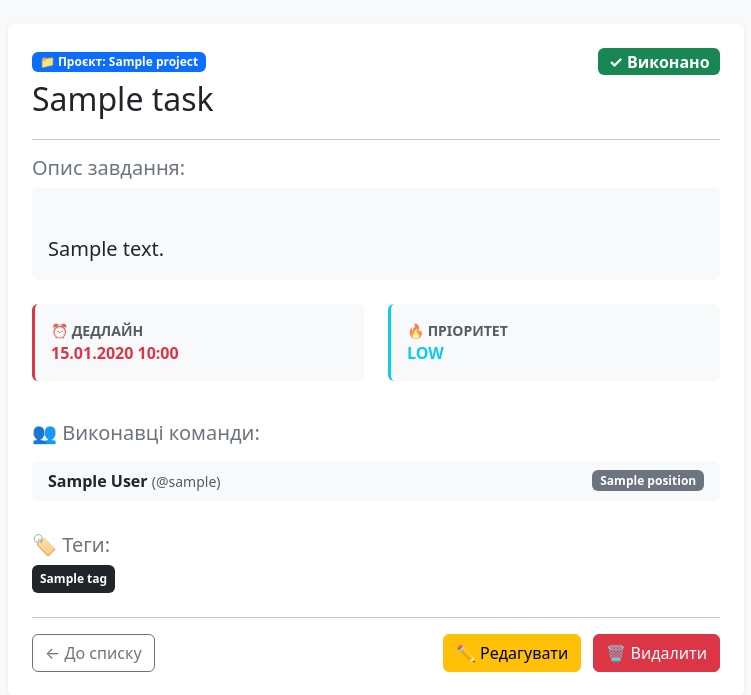
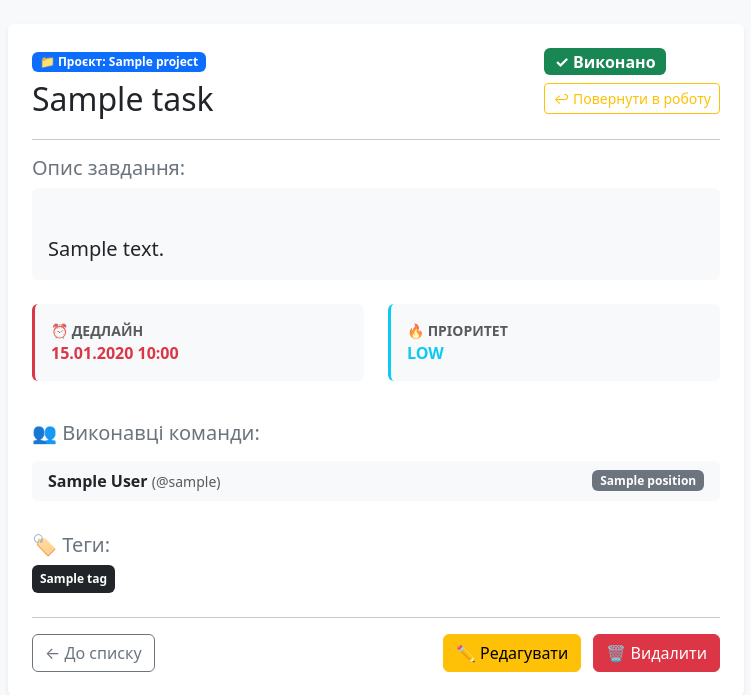
Before and after one commit to martoff1980/portfolio-project-django-website, a Django app: page /tasks/1/ in a window 1280 px wide. Shown: the part 56-751 px from the top of the page, without its empty margins (264-1015 px from the left). Run offline with Django 5.2, Linux system fonts and the light colour scheme; a user stored in the database is signed in; tables that the repository leaves empty hold one stand-in row (values such as "Sample post").

Commit message:
add  toggle-task-status in task details

```diff
--- a/templates/task_manager/task_detail.html
+++ b/templates/task_manager/task_detail.html
@@ -18,6 +18,15 @@
                         {% else %}
                             <span class="badge bg-warning text-dark fs-6">⏳ В роботі</span>
                         {% endif %}
+
+                        <form action="{% url 'task_manager:toggle-task-status' task.id %}" method="post" class="mt-2">
+                            {% csrf_token %}
+                            {% if task.is_completed %}
+                                <button type="submit" class="btn btn-outline-warning btn-sm">↩ Повернути в роботу</button>
+                            {% else %}
+                                <button type="submit" class="btn btn-success btn-sm">⚡ Позначити як Готово</button>
+                            {% endif %}
+    </form>
                     </div>
                 </div>
 
```
